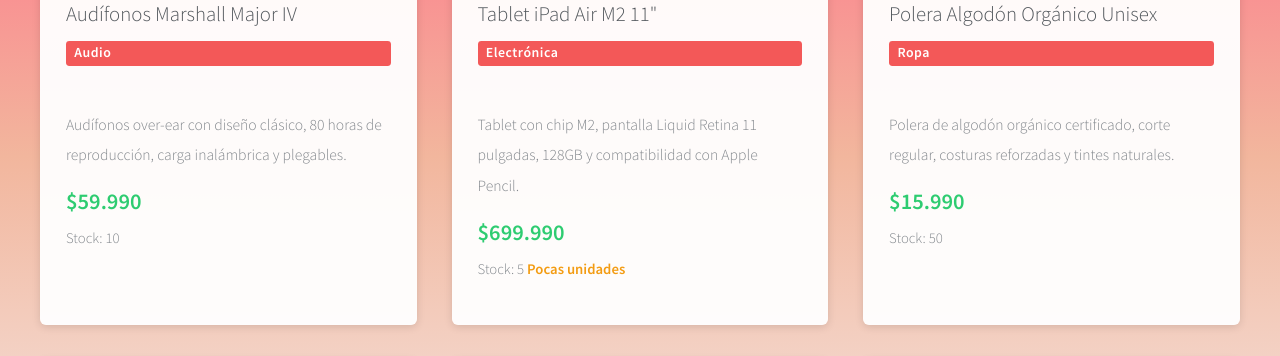
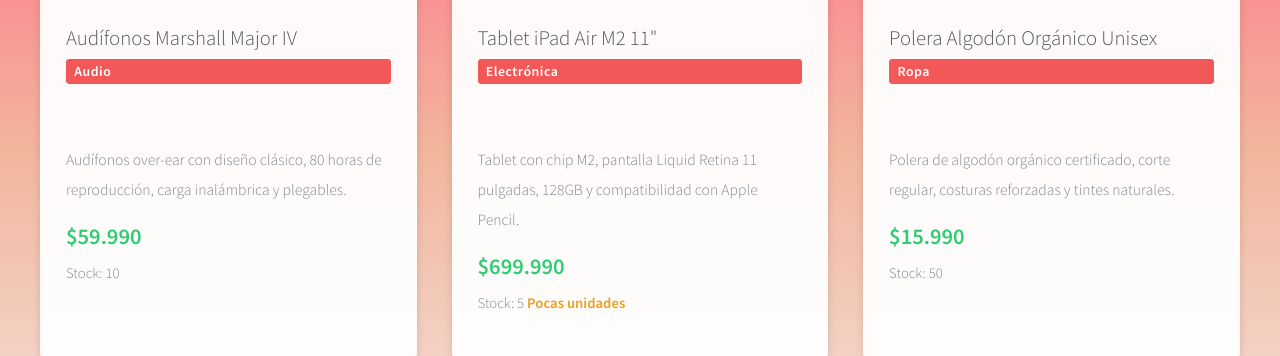
Before and after one commit to Andres-ux2026/Leccion-Final-Modulo-8, a Django app: page /products/ in a window 1280 px wide. Shown: the part 2564-2920 px from the top of the page. Run offline with Django 5.2, Linux system fonts and the light colour scheme; data comes from the database, SQL or seed files in the repository; data that the repository does not hold is empty.

Commit message:
Fix card header with fixed height and line-clamp for perfect alignment

```diff
--- a/productos/static/productos/css/main.css
+++ b/productos/static/productos/css/main.css
@@ -315,14 +315,20 @@ p, ul, ol, dl, table { margin-bottom: 1.5em; }
 }
 
 .product-card .card-body .card-header-area {
-    min-height: 5.5em;
+    height: 6em;
     display: flex;
     flex-direction: column;
+    overflow: hidden;
 }
 
 .product-card .card-body .card-header-area h3 {
-    margin: 0 0 0.5em 0;
+    margin: 0 0 0.35em 0;
     font-size: 1.2em;
+    line-height: 1.3;
+    display: -webkit-box;
+    -webkit-line-clamp: 2;
+    -webkit-box-orient: vertical;
+    overflow: hidden;
 }
 
 .product-card .card-body .badge {
@@ -734,7 +740,7 @@ table tbody tr:nth-child(2n+1) {
     .table-wrapper td, .table-wrapper th { white-space: nowrap; padding: 0.5em; }
 
     .product-card .card-body { padding: 1em; }
-    .product-card .card-body .card-header-area { min-height: 4em; }
+    .product-card .card-body .card-header-area { height: 5em; }
     .product-card .card-body .card-header-area h3 { font-size: 1em; }
     .product-card .card-body .price { font-size: 1.1em; }
     .product-card img, .product-card .img-wrap { height: 160px; }
```
